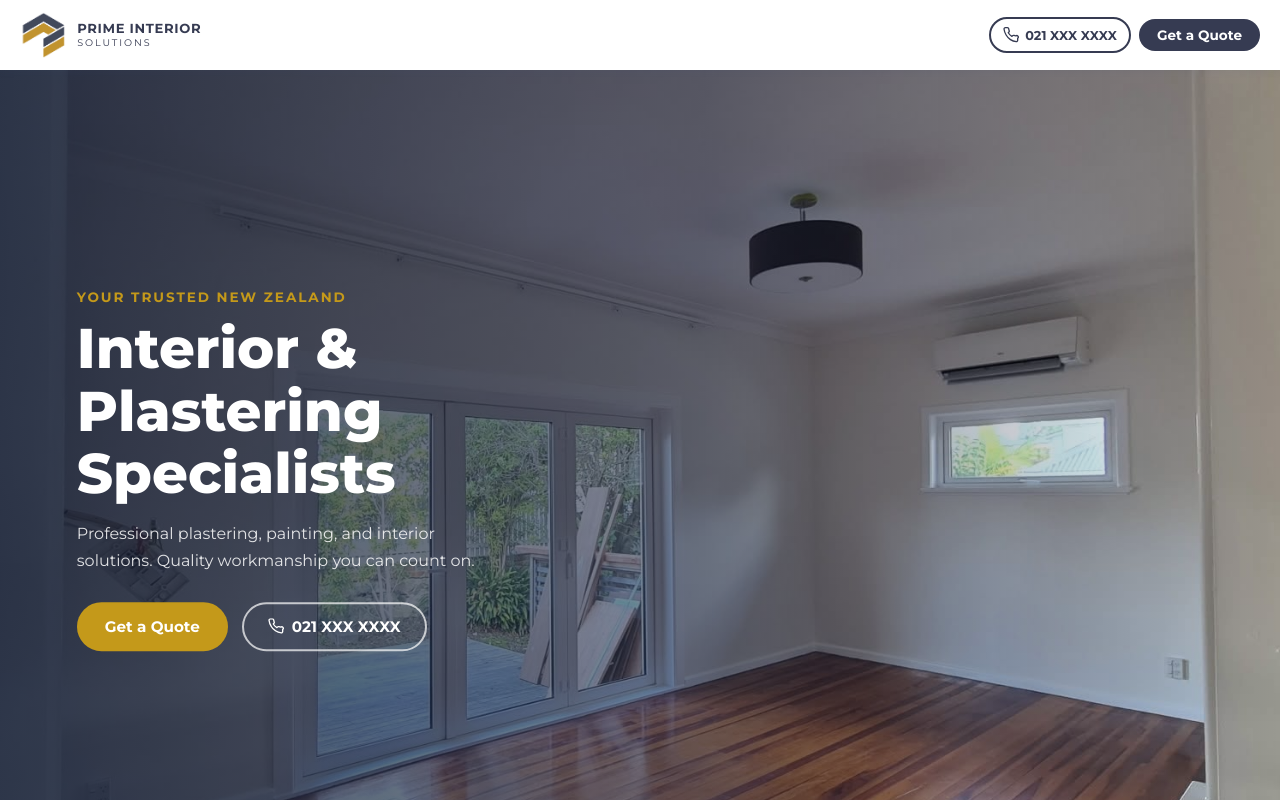
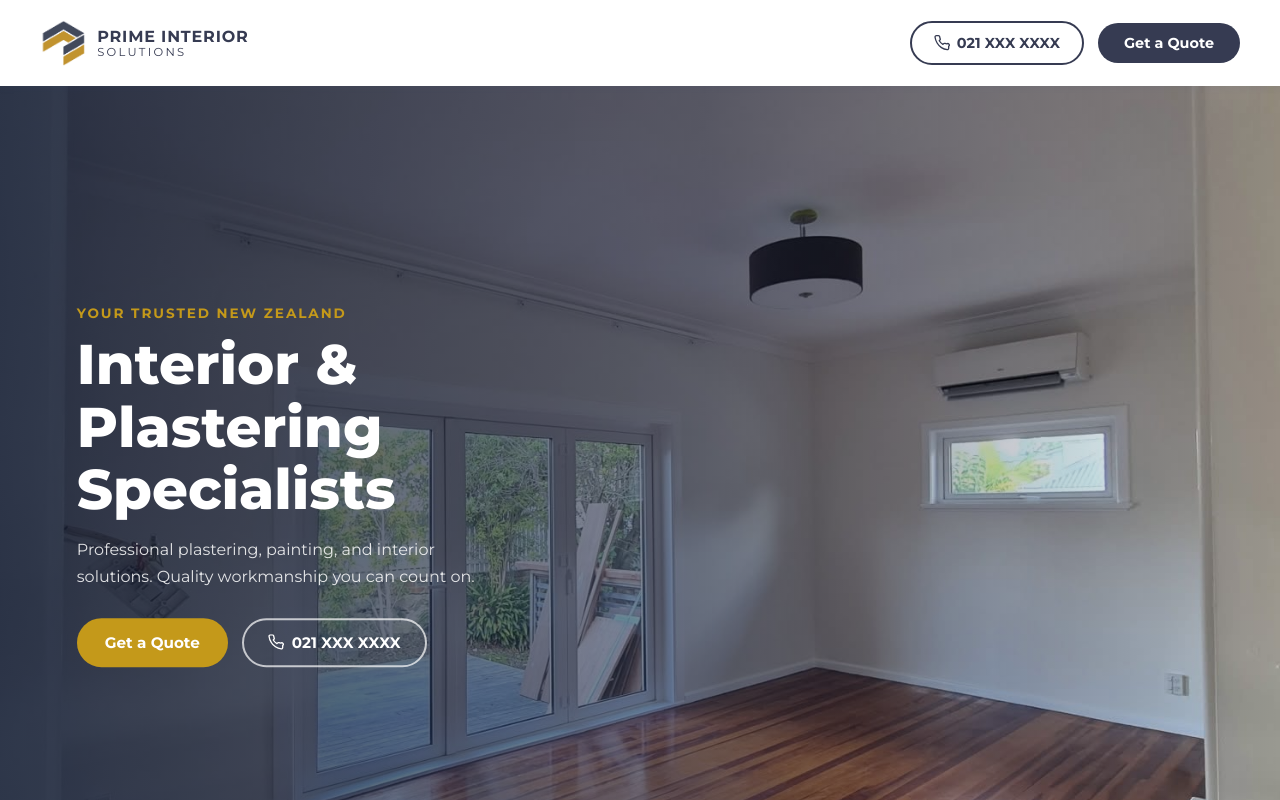
Before and after one commit to ddarylmae/prime-interior-solutions-nz, a Next.js app: page / in a window 1280 px wide. Shown: the top 800 px of the page. Built offline with nearby package versions, Linux system fonts and the light colour scheme.

Commit message:
Adjust header height and font sizes for desktop

```diff
--- a/src/app/page.module.css
+++ b/src/app/page.module.css
@@ -511,6 +511,32 @@
 
 @media (min-width: 768px) {
   /* Header */
+  .header {
+    padding: 1.25rem 2.5rem;
+  }
+
+  .headerActions {
+    gap: 0.875rem;
+  }
+
+  .phoneBtn {
+    padding: 0.7rem 1.375rem;
+    font-size: 0.9rem;
+  }
+
+  .quoteBtn {
+    padding: 0.7rem 1.625rem;
+    font-size: 0.9rem;
+  }
+
+  .brandMain {
+    font-size: 1rem;
+  }
+
+  .brandSub {
+    font-size: 0.72rem;
+  }
+
   .phoneBtnLabel {
     display: inline;
   }
```
